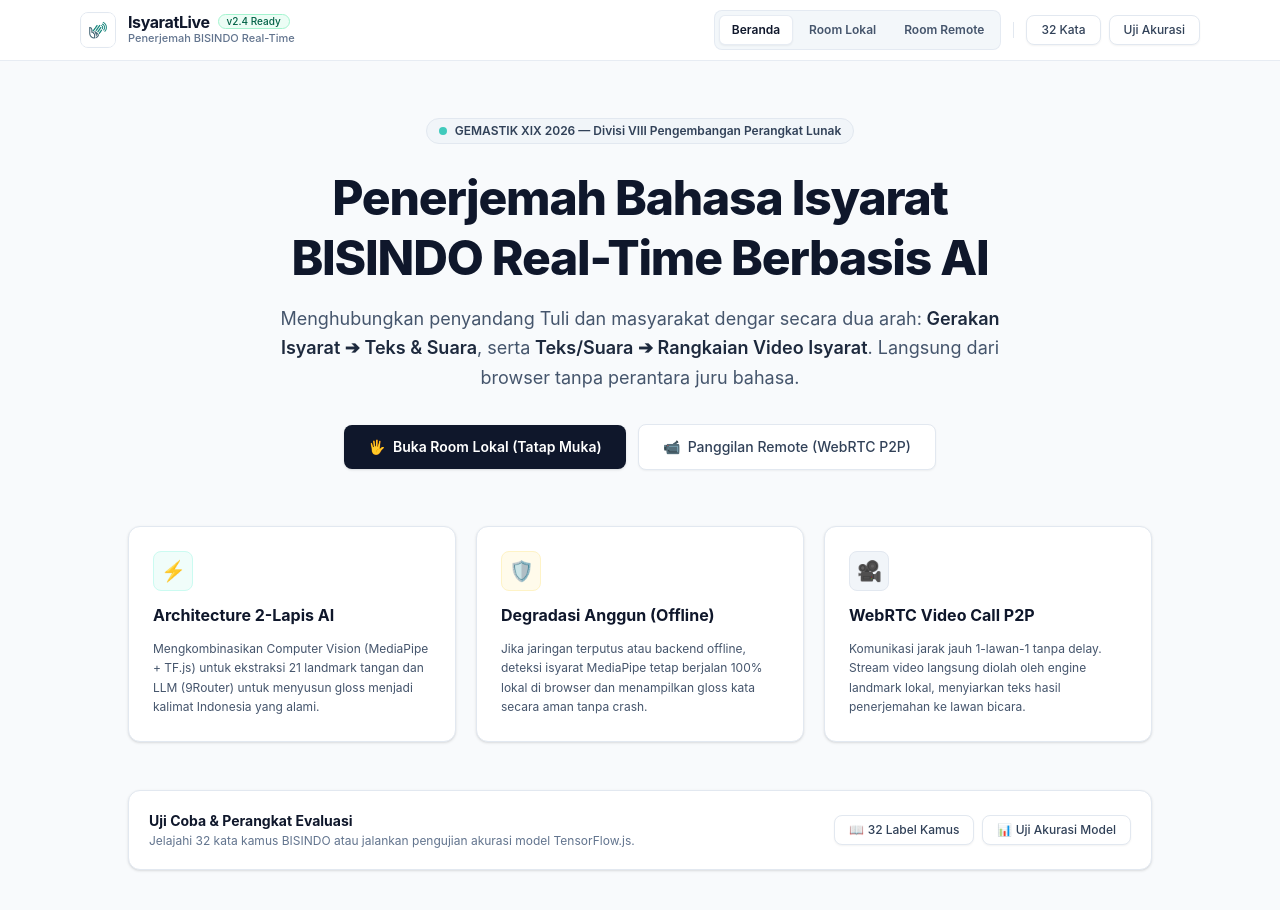
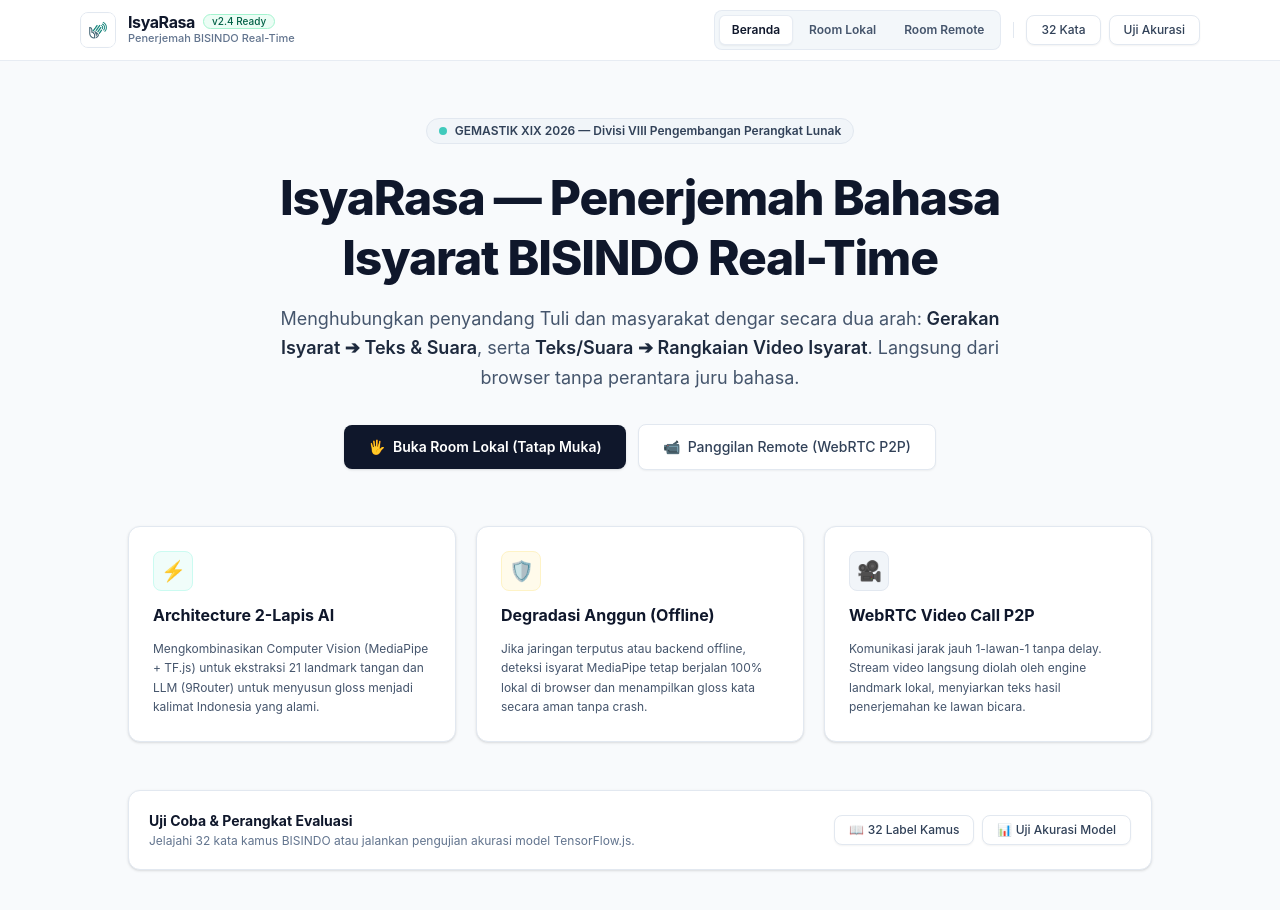
Before and after one commit to itzluthfi/IsyaratLive, a React (Vite) app in the folder frontend/: page / in a window 1280 px wide. Shown: the top 910 px of the page. Built offline with nearby package versions, Linux system fonts and the light colour scheme.

Commit message:
refactor: rename application name from IsyaratLive to IsyaRasa

```diff
--- a/frontend/index.html
+++ b/frontend/index.html
@@ -3,7 +3,7 @@
   <head>
     <meta charset="UTF-8" />
     <meta name="viewport" content="width=device-width, initial-scale=1.0" />
-    <title>IsyaratLive</title>
+    <title>IsyaRasa — Penerjemah BISINDO Real-Time</title>
   </head>
   <body>
     <div id="root"></div>
--- a/frontend/src/App.tsx
+++ b/frontend/src/App.tsx
@@ -31,11 +31,11 @@ function App() {
             className="flex items-center gap-3 group text-left transition-opacity hover:opacity-90"
           >
             <div className="flex h-9 w-9 items-center justify-center rounded-lg bg-slate-100 overflow-hidden border border-slate-200">
-              <img src="/logo.jpg" alt="IsyaratLive" className="h-full w-full object-cover" />
+              <img src="/logo.jpg" alt="IsyaRasa" className="h-full w-full object-cover" />
             </div>
             <div>
               <div className="flex items-center gap-2">
-                <h1 className="text-base font-bold tracking-tight text-slate-900 leading-none">IsyaratLive</h1>
+                <h1 className="text-base font-bold tracking-tight text-slate-900 leading-none">IsyaRasa</h1>
                 <span className="badge-active text-[10px] py-0 px-2">v2.4 Ready</span>
               </div>
               <p className="text-[11px] text-slate-500 font-medium">
--- a/frontend/src/components/LandingPage.tsx
+++ b/frontend/src/components/LandingPage.tsx
@@ -24,7 +24,7 @@ export const LandingPage: React.FC<LandingPageProps> = ({
 
         <div className="space-y-4 max-w-3xl mx-auto">
           <h1 className="text-3xl sm:text-5xl font-extrabold tracking-tight text-slate-900 leading-tight">
-            Penerjemah Bahasa Isyarat BISINDO Real-Time Berbasis AI
+            IsyaRasa — Penerjemah Bahasa Isyarat BISINDO Real-Time
           </h1>
           <p className="text-base sm:text-lg text-slate-600 font-normal leading-relaxed">
             Menghubungkan penyandang Tuli dan masyarakat dengar secara dua arah:
```
Also changed, not shown: 1 other file (tests, documents, lock files or other folders).
